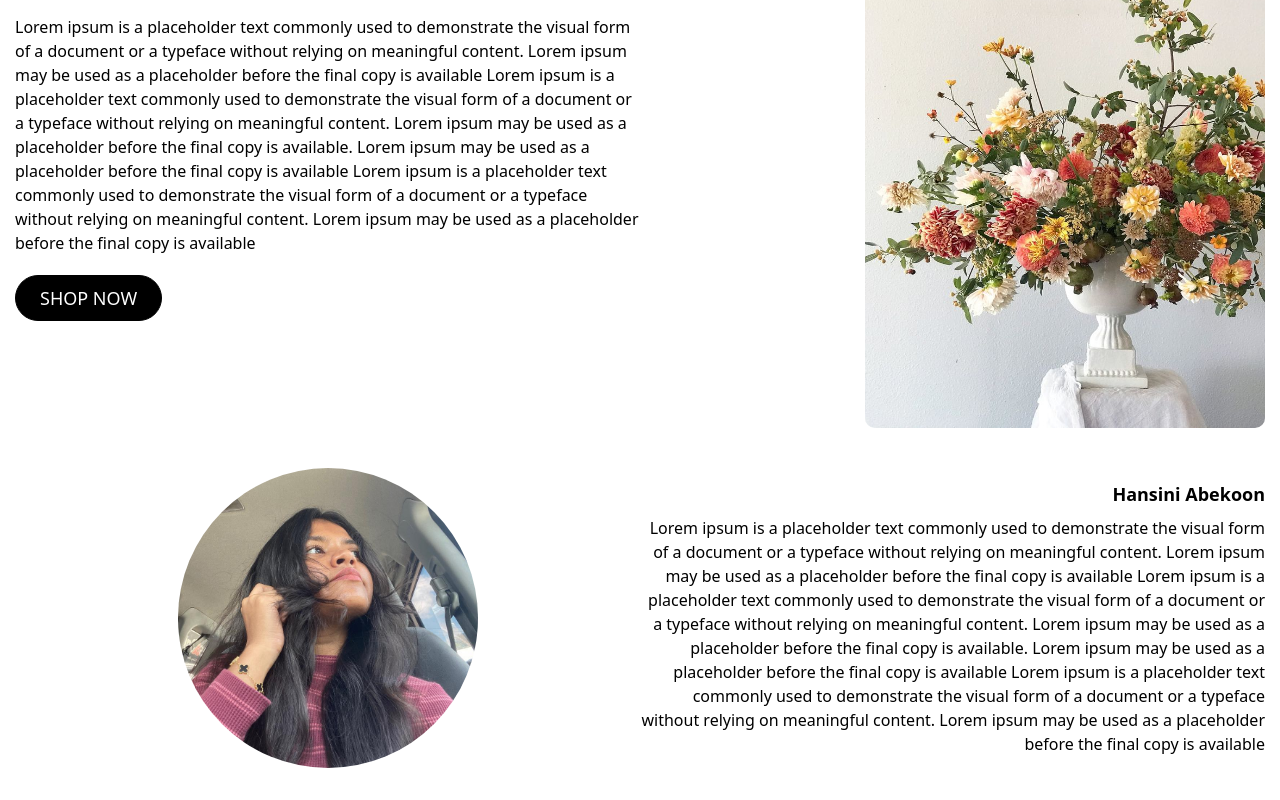
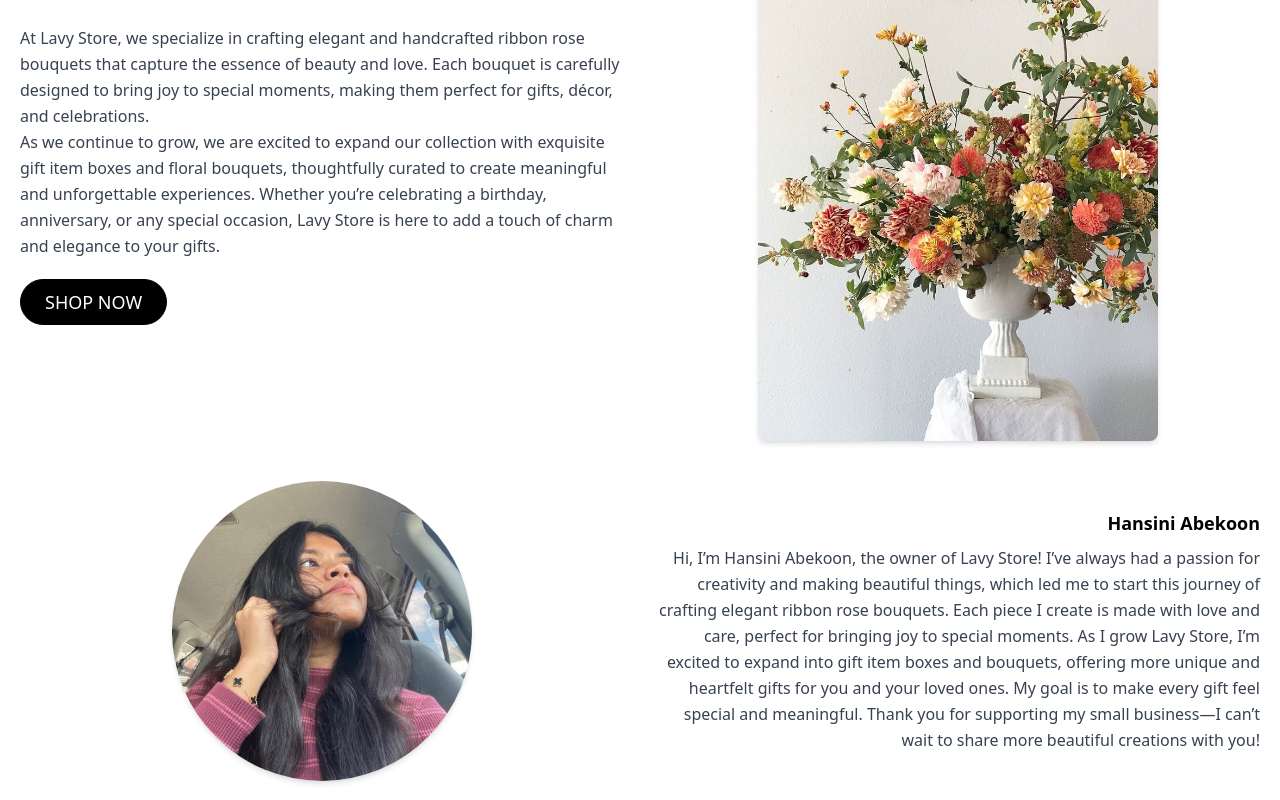
Before and after one commit to it21277986/Lavy-Store, a Next.js app: page / in a window 1280 px wide. Shown: the part 2160-2960 px from the top of the page. Built offline with nearby package versions, Linux system fonts and the light colour scheme.

Commit message:
Enhance About component with updated content and improved layout; refine Footer component link styling

```diff
--- a/src/components/About/About.tsx
+++ b/src/components/About/About.tsx
@@ -3,20 +3,25 @@ import React from "react";
 
 function About() {
   return (
-    <div id='About' className='container mx-auto text-center mt-10 mb-10'>
-      <div>
-        <h1 className='font-bold text-lg' style={{ letterSpacing: '7px' }}>ABOUT US</h1>
-      </div>
-      <div className="flex flex-col md:flex-row items-center justify-between pt-10">
-        <div className="md:w-1/2">
-          <p className='text-left'>
-            Lorem ipsum is a placeholder text commonly used to demonstrate the visual form of a document or a typeface without relying on meaningful content. Lorem ipsum may be used
-            as a placeholder before the final copy is available Lorem ipsum is a placeholder text commonly used to demonstrate the visual form of a document or a typeface without
-            relying on meaningful content. Lorem ipsum may be used as a placeholder before the final copy is available. Lorem ipsum may be used as a placeholder before the final
-            copy is available Lorem ipsum is a placeholder text commonly used to demonstrate the visual form of a document or a typeface without relying on meaningful content.
-            Lorem ipsum may be used as a placeholder before the final copy is available
+    <div id="About" className="container mx-auto text-center px-5 mt-10 mb-10">
+      {/* ABOUT US Heading */}
+      <h1 className="font-bold text-lg tracking-[5px] sm:tracking-[7px]">ABOUT US</h1>
+
+      {/* First Section: About Text + Image */}
+      <div className="flex flex-col-reverse md:flex-row items-center justify-between pt-10 gap-8">
+        {/* Left Section: Text Content */}
+        <div className="md:w-1/2 text-left">
+          <p className="text-gray-700 leading-relaxed">
+            At Lavy Store, we specialize in crafting elegant and handcrafted ribbon rose bouquets that capture the essence of beauty and love. Each bouquet is
+            carefully designed to bring joy to special moments, making them perfect for gifts, décor, and celebrations.
           </p>
-          <div className="text-left pt-5">
+          <p className="text-gray-700 leading-relaxed">
+            As we continue to grow, we are excited to expand our collection with exquisite gift item boxes and floral bouquets, thoughtfully curated to
+            create meaningful and unforgettable experiences. Whether you’re celebrating a birthday, anniversary, or any special occasion, Lavy Store is
+            here to add a touch of charm and elegance to your gifts.
+          </p>
+          {/* SHOP NOW Button */}
+          <div className="pt-5">
             <button
               className="border border-black bg-black text-white py-2 px-6 rounded-full text-lg hover:bg-white hover:text-black transition"
               onClick={() => document.getElementById("Shop")?.scrollIntoView({ behavior: "smooth" })}
@@ -25,27 +30,31 @@ function About() {
             </button>
           </div>
         </div>
-        <div className="md:w-1/2 flex justify-end pt-5">
-          <img src="/static/aboutus.jpg" alt="About us" style={{ width: '400px', height: '500px' }} className="rounded-[10px]" />
+
+        {/* Right Section: Image */}
+        <div className="md:w-1/2 flex justify-center">
+          <img src="/static/aboutus.jpg" alt="About us" className="w-[90%] sm:w-[400px] h-auto rounded-lg shadow-md" />
         </div>
       </div>
-      <div className="flex flex-col md:flex-row items-center justify-between pt-10">
+
+      {/* Second Section: Founder Info */}
+      <div className="flex flex-col md:flex-row items-center justify-between pt-10 gap-8">
+        {/* Left Section: Image */}
         <div className="md:w-1/2 flex justify-center">
-          <img src="/static/hansi.jpg" alt="About us" style={{ width: '300px', height: 'auto' }} className="rounded-full" />
+          <img src="/static/hansi.jpg" alt="Hansini Abekoon" className="w-[60%] sm:w-[300px] h-auto rounded-full shadow-md" />
         </div>
-        <div className="md:w-1/2">
-          <h1 className='text-right font-bold text-lg pb-2'>Hansini Abekoon</h1>
-          <p className='text-right'>
-            Lorem ipsum is a placeholder text commonly used to demonstrate the visual form of a document or a typeface without relying on meaningful content. Lorem ipsum may be used
-            as a placeholder before the final copy is available Lorem ipsum is a placeholder text commonly used to demonstrate the visual form of a document or a typeface without
-            relying on meaningful content. Lorem ipsum may be used as a placeholder before the final copy is available. Lorem ipsum may be used as a placeholder before the final
-            copy is available Lorem ipsum is a placeholder text commonly used to demonstrate the visual form of a document or a typeface without relying on meaningful content.
-            Lorem ipsum may be used as a placeholder before the final copy is available
+
+        {/* Right Section: Text Content */}
+        <div className="md:w-1/2 text-right">
+          <h1 className="font-bold text-lg pb-2">Hansini Abekoon</h1>
+          <p className="text-gray-700 leading-relaxed">
+            Hi, I’m Hansini Abekoon, the owner of Lavy Store! I’ve always had a passion for creativity and making beautiful things, which led me to start this journey of crafting elegant ribbon rose bouquets. Each piece I create is made with love and care, perfect for bringing joy to special moments.
+            As I grow Lavy Store, I’m excited to expand into gift item boxes and bouquets, offering more unique and heartfelt gifts for you and your loved ones. My goal is to make every gift feel special and meaningful. Thank you for supporting my small business—I can’t wait to share more beautiful creations with you!
           </p>
         </div>
       </div>
     </div>
-  )
+  );
 }
 
-export default About
+export default About;
--- a/src/components/Footer/Footer.tsx
+++ b/src/components/Footer/Footer.tsx
@@ -40,7 +40,7 @@ function Footer() {
               <MdEmail className="text-[#858585]" />
               lavystore@gmail.com
             </a>
-            <a href="#" className="flex items-center gap-2 text-white hover:text-[#858585] transition">
+            <a className="flex items-center gap-2 text-white hover:text-[#858585] transition">
               <FaLocationDot className="text-[#858585]" />
               Kurunegala, Sri Lanka
             </a>
```
